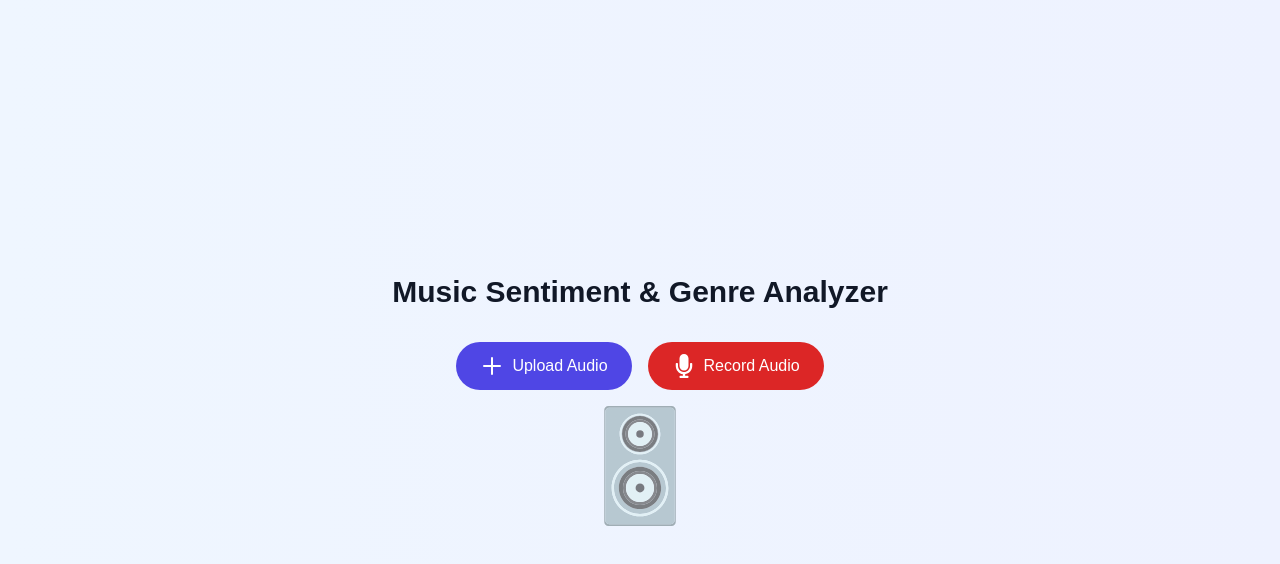
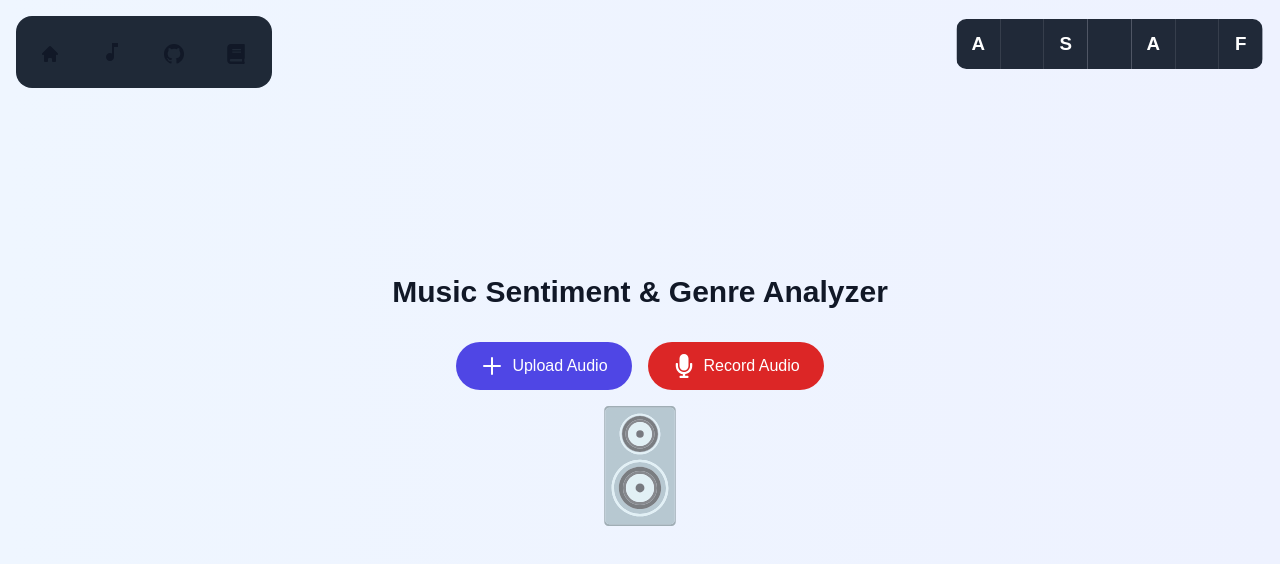
Before and after one commit to AsafMeizner/final-project-website-music, a Next.js app: page / in a window 1280 px wide. Shown: the top 564 px of the page. Built offline with nearby package versions, Linux system fonts and the light colour scheme.

Commit message:
new ui additions

```diff
--- a/src/app/globals.css
+++ b/src/app/globals.css
@@ -41,3 +41,72 @@ body {
 ::-webkit-scrollbar-thumb:hover {
   background: #e3f1f5;
 }
+
+/* Asaf Meizner signature */
+/* From Uiverse.io by mrhyddenn */
+.button {
+  display: flex;
+}
+
+.box {
+  width: 35px;
+  height: 40px;
+  display: flex;
+  justify-content: center;
+  align-items: center;
+  font-size: 15px;
+  font-weight: 700;
+  color: #fff;
+  transition: all .8s;
+  cursor: pointer;
+  position: relative;
+  background: #202938;
+  overflow: hidden;
+}
+
+.box:before {
+  content: "M";
+  position: absolute;
+  top: 0;
+  /* background: #0f0f0f; */
+  background: #eff4ff;
+  color: #202938;
+  width: 100%;
+  height: 100%;
+  display: flex;
+  align-items: center;
+  justify-content: center;
+  transform: translateY(100%);
+  transition: transform .4s;
+}
+
+.box:nth-child(2)::before {
+  transform: translateY(-100%);
+  content: 'E';
+}
+
+.box:nth-child(3)::before {
+  content: 'I';
+}
+
+.box:nth-child(4)::before {
+  transform: translateY(-100%);
+  content: 'Z';
+}
+
+.box:nth-child(5)::before {
+  content: 'N';
+}
+
+.box:nth-child(6)::before {
+  transform: translateY(-100%);
+  content: 'E';
+}
+
+.box:nth-child(7)::before {
+  content: 'R';
+}
+
+.button:hover .box:before {
+  transform: translateY(0);
+}
--- a/src/app/page.tsx
+++ b/src/app/page.tsx
@@ -20,6 +20,7 @@ import {
   FaDrum,
   FaMicrophone,
   FaMicrophoneSlash,
+  FaBook
 } from "react-icons/fa";
 import { GiViolin, GiSaxophone } from "react-icons/gi";
 import { MdMusicNote, MdMusicOff } from "react-icons/md";
@@ -326,8 +327,7 @@ const RecordModal: React.FC<RecordModalProps> = ({
           <div className="flex flex-col items-center space-y-3">
             <button
               onClick={isRecording ? stopRecording : startRecording}
-              className={`w-full px-4 py-2 rounded-full transition ${
-                isRecording
+              className={`w-full px-4 py-2 rounded-full transition ${isRecording
                   ? "bg-red-600 hover:bg-red-500 animate-pulse"
                   : "bg-green-600 hover:bg-green-500"
                 } text-white`}
@@ -871,8 +871,7 @@ export default function Home() {
             alt="Speaker"
             width={120}
             height={120}
-            className={`transition-transform duration-500 ${
-              stage === "processing" ? "animate-pulse-scale animate-rotate-slow" : ""
+            className={`transition-transform duration-500 ${stage === "processing" ? "animate-pulse-scale animate-rotate-slow" : ""
               }`}
           />
         </div>
@@ -892,18 +891,45 @@ export default function Home() {
     );
   };
 
+  const resetApp = () => {
+    setStage("idle");
+    setRecordedAudioUrl(null);
+    setUploadedAudioUrl(null);
+    setGenres([]);
+  };
+
   return (
     <div className="min-h-screen flex flex-col items-center justify-center p-4 bg-gradient-to-r from-blue-50 to-indigo-50 transition-all duration-500 relative">
       <h1 className="text-3xl font-bold mb-8">Music Sentiment & Genre Analyzer</h1>
 
       {/* Mute Toggle for Audio Playback */}
-      {(stage === "processing" || stage === "finished") &&
-        (recordedAudioUrl || uploadedAudioUrl) && (
-          <div className="fixed top-4 left-4 z-50">
+      <div
+        className="fixed top-4 left-4 z-50 bg-gray-800 w-fit px-1.25 py-1.25 shadow-box-up rounded-2xl dark:bg-box-dark dark:shadow-box-dark-out"
+      >
+        <div
+          className="dark:shadow-buttons-box-dark rounded-2xl w-full px-1.5 py-1.5 md:px-3 md:py-3"
+        >
+          {/* Home Button: Reset to allow new upload/record */}
           <button
+            title="Home - Upload/Record New"
+            onClick={resetApp}
+            className="text-light-blue-light hover:text-gray-100 dark:text-gray-400 hover:scale-125 active:scale-100 border-2 inline-flex items-center mr-4 last-of-type:mr-0 p-2.5 border-transparent bg-light-secondary shadow-button-flat-nopressed hover:shadow-button-flat-pressed focus:opacity-100 focus:outline-none active:shadow-button-flat-pressed font-medium rounded-full text-sm text-center dark:bg-button-curved-default-dark dark:shadow-button-curved-default-dark dark:hover:bg-button-curved-pressed-dark dark:hover:shadow-button-curved-pressed-dark dark:active:bg-button-curved-pressed-dark dark:active:shadow-button-curved-pressed-dark dark:focus:bg-button-curved-pressed-dark dark:focus:shadow-button-curved-pressed-dark dark:border-0"
+          >
+            <svg
+              xmlns="http://www.w3.org/2000/svg"
+              className="w-5 h-5"
+              viewBox="0 0 20 20"
+              fill="currentColor"
+            >
+              <path d="M10.707 2.293a1 1 0 00-1.414 0l-7 7a1 1 0 001.414 1.414L4 10.414V17a1 1 0 001 1h2a1 1 0 001-1v-2a1 1 0 011-1h2a1 1 0 011 1v2a1 1 0 001 1h2a1 1 0 001-1v-6.586l.293.293a1 1 0 001.414-1.414l-7-7z" />
+            </svg>
+          </button>
+
+          {/* Mute/Unmute Button */}
+          <button
+            title={isAudioMuted ? "Unmute Music" : "Mute Music"}
             onClick={toggleAudioMute}
-              className="bg-gray-800 text-white p-2 rounded-full focus:outline-none"
-              aria-label="Toggle Audio Playback Mute"
+            className="text-light-blue-light hover:text-gray-100 dark:text-gray-400 hover:scale-125 active:scale-100 border-2 inline-flex items-center mr-4 last-of-type:mr-0 p-2.5 border-transparent bg-light-secondary shadow-button-flat-nopressed hover:shadow-button-flat-pressed focus:opacity-100 focus:outline-none active:shadow-button-flat-pressed font-medium rounded-full text-sm text-center dark:bg-button-curved-default-dark dark:shadow-button-curved-default-dark dark:hover:bg-button-curved-pressed-dark dark:hover:shadow-button-curved-pressed-dark dark:active:bg-button-curved-pressed-dark dark:active:shadow-button-curved-pressed-dark dark:focus:bg-button-curved-pressed-dark dark:focus:shadow-button-curved-pressed-dark dark:border-0"
           >
             {isAudioMuted ? (
               <MdMusicOff className="h-6 w-6" />
@@ -911,8 +937,43 @@ export default function Home() {
               <MdMusicNote className="h-6 w-6" />
             )}
           </button>
+
+          {/* GitHub Repo Button */}
+          <button
+            title="GitHub Repo"
+            onClick={() => window.open('https://github.com/yourusername/yourrepo', '_blank')}
+            className="text-light-blue-light hover:text-gray-100 dark:text-gray-400 hover:scale-125 active:scale-100 border-2 inline-flex items-center mr-4 last-of-type:mr-0 p-2.5 border-transparent bg-light-secondary shadow-button-flat-nopressed hover:shadow-button-flat-pressed focus:opacity-100 focus:outline-none active:shadow-button-flat-pressed font-medium rounded-full text-sm text-center dark:bg-button-curved-default-dark dark:shadow-button-curved-default-dark dark:hover:bg-button-curved-pressed-dark dark:hover:shadow-button-curved-pressed-dark dark:active:bg-button-curved-pressed-dark dark:active:shadow-button-curved-pressed-dark dark:focus:bg-button-curved-pressed-dark dark:focus:shadow-button-curved-pressed-dark dark:border-0"
+          >
+            <svg
+              xmlns="http://www.w3.org/2000/svg"
+              className="w-5 h-5"
+              viewBox="0 0 24 24"
+              fill="currentColor"
+            >
+              <path d="M12 0C5.37 0 0 5.373 0 12c0 5.303 3.438 9.8 8.205 11.385.6.113.82-.258.82-.577 0-.285-.01-1.04-.015-2.04-3.338.725-4.042-1.61-4.042-1.61-.546-1.387-1.333-1.757-1.333-1.757-1.09-.745.083-.73.083-.73 1.205.085 1.84 1.237 1.84 1.237 1.07 1.835 2.807 1.305 3.492.997.108-.775.418-1.305.76-1.605-2.665-.3-5.466-1.332-5.466-5.93 0-1.31.47-2.38 1.235-3.22-.124-.303-.535-1.523.117-3.176 0 0 1.008-.322 3.3 1.23a11.49 11.49 0 013.003-.404c1.02.005 2.045.137 3.003.404 2.29-1.552 3.296-1.23 3.296-1.23.654 1.653.243 2.873.12 3.176.77.84 1.233 1.91 1.233 3.22 0 4.61-2.803 5.625-5.475 5.922.43.37.823 1.102.823 2.222 0 1.606-.015 2.898-.015 3.293 0 .322.216.694.825.576C20.565 21.797 24 17.303 24 12 24 5.373 18.627 0 12 0z" />
+            </svg>
+          </button>
+
+          {/* Product Paper Button */}
+          <button
+            title="Open Project Paper"
+            onClick={() => window.open('https://github.com/yourusername/yourrepo', '_blank')}
+            className="text-light-blue-light hover:text-gray-100 dark:text-gray-400 hover:scale-125 active:scale-100 border-2 inline-flex items-center mr-4 last-of-type:mr-0 p-2.5 border-transparent bg-light-secondary shadow-button-flat-nopressed hover:shadow-button-flat-pressed focus:opacity-100 focus:outline-none active:shadow-button-flat-pressed font-medium rounded-full text-sm text-center dark:bg-button-curved-default-dark dark:shadow-button-curved-default-dark dark:hover:bg-button-curved-pressed-dark dark:hover:shadow-button-curved-pressed-dark dark:active:bg-button-curved-pressed-dark dark:active:shadow-button-curved-pressed-dark dark:focus:bg-button-curved-pressed-dark dark:focus:shadow-button-curved-pressed-dark dark:border-0"
+          >
+            <FaBook className="h-5 w-6" />
+          </button>
         </div>
-        )}
+      </div>
+
+      <div className="button fixed top-6 right-12 scale-125 rounded-lg overflow-hidden">
+        <div className="box">A</div>
+        <div className="box"> </div>
+        <div className="box">S</div>
+        <div className="box"> </div>
+        <div className="box">A</div>
+        <div className="box"> </div>
+        <div className="box">F</div>
+      </div>
 
       {/* Mute Toggle for Mic (when recording inline) */}
       {recording && (
```
Lines whose indentation alone changed are shown as unchanged.
